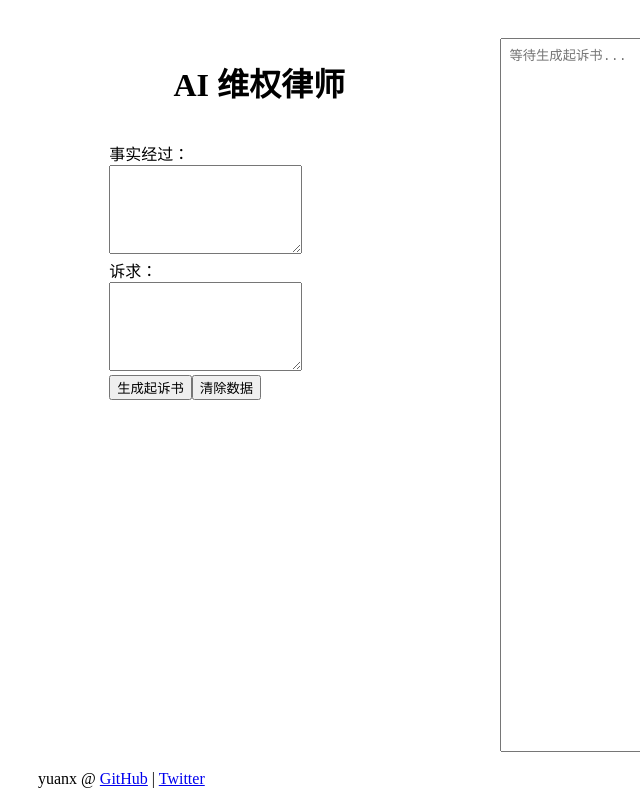
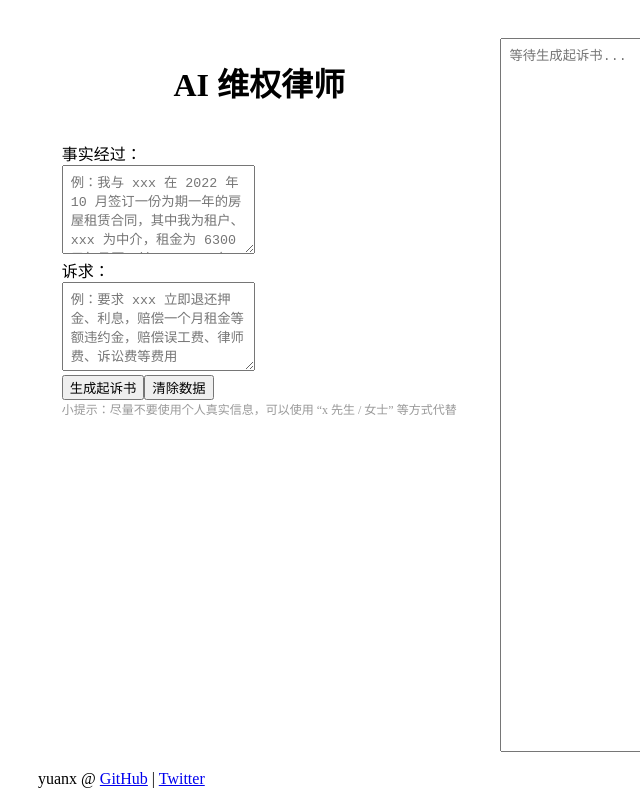
Before and after one commit to imyuanx/ai-lawyer, a Next.js app: page / in a window 1280 px wide. Shown: the top 800 px of the page, without its empty margins (0-640 px from the left). Built offline with nearby package versions, Linux system fonts and the light colour scheme.

Commit message:
feat: Add example and tips

```diff
--- a/src/pages/index.tsx
+++ b/src/pages/index.tsx
@@ -21,6 +21,9 @@ const Textarea = forwardRef((props) => (
 ));
 
 // const inter = Inter({ subsets: ["latin"] });
+
+const FACT_PLACEHOLDER = `例：我与 xxx 在 2022 年 10 月签订一份为期一年的房屋租赁合同，其中我为租户、xxx 为中介，租金为 6300 元每月压一付一，2023 年 3 月 xxx 单方面解除合同，导致我无法继续居住并且拒绝退还押金，多次尝试联系 xxx 均未得到回应`;
+const APPEAL_PLACEHOLDER = `例：要求 xxx 立即退还押金、利息，赔偿一个月租金等额违约金，赔偿误工费、律师费、诉讼费等费用`;
 
 export default function Home() {
   const [fact, setFact] = useState("");
@@ -138,6 +141,7 @@ export default function Home() {
                 name="textarea"
                 accepter={Textarea}
                 value={fact}
+                placeholder={FACT_PLACEHOLDER}
                 onChange={factChange}
               />
             </Form.Group>
@@ -147,6 +151,7 @@ export default function Home() {
                 name="textarea"
                 accepter={Textarea}
                 value={appeal}
+                placeholder={APPEAL_PLACEHOLDER}
                 onChange={appealChange}
               />
             </Form.Group>
@@ -163,6 +168,13 @@ export default function Home() {
                   清除数据
                 </Button>
               </ButtonToolbar>
+            </Form.Group>
+            <Form.Group>
+              <div className={styles.tips}>
+                {
+                  "小提示：尽量不要使用个人真实信息，可以使用 “x 先生 / 女士” 等方式代替"
+                }
+              </div>
             </Form.Group>
           </Form>
         </div>
--- a/src/styles/Home.module.css
+++ b/src/styles/Home.module.css
@@ -31,6 +31,11 @@
 .formItem {
   display: flex;
   align-items: flex-start;
+}
+
+.tips {
+  font-size: 12px;
+  color: #999999;
 }
 
 .output {
```
